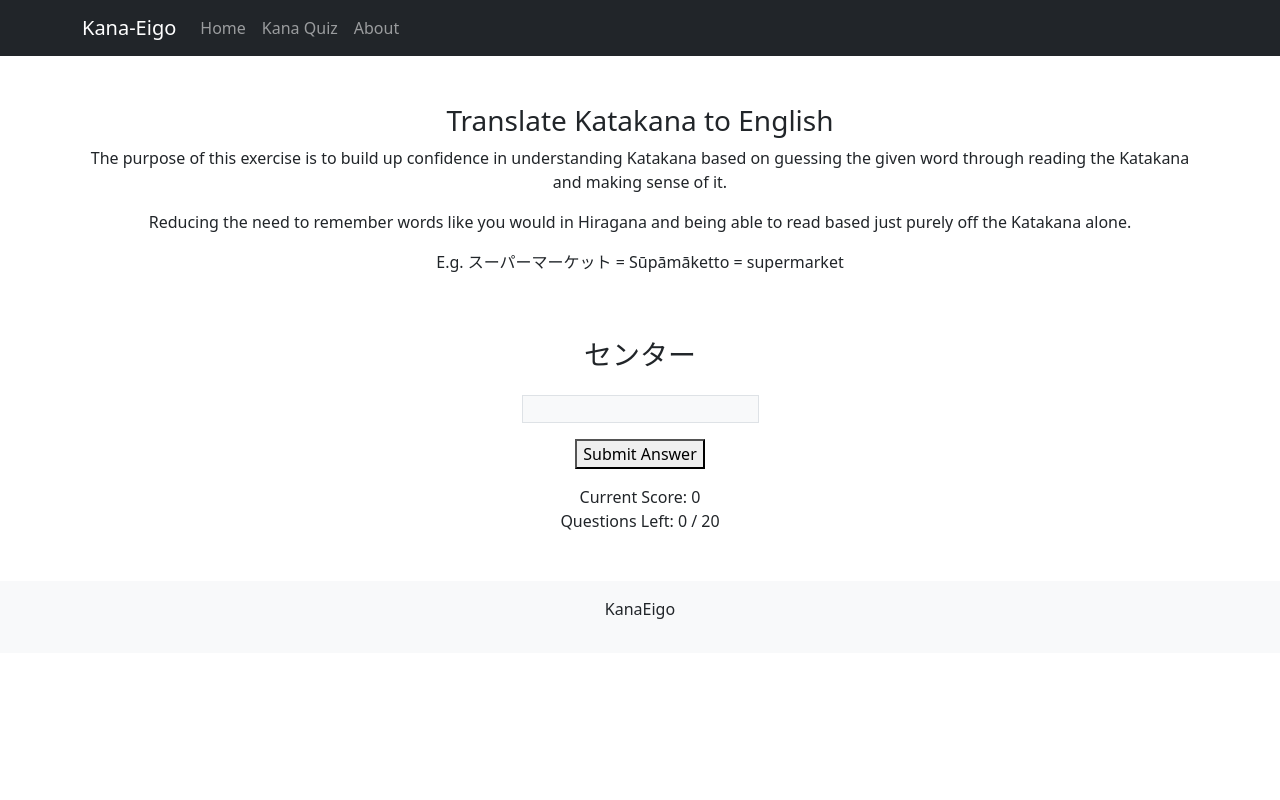
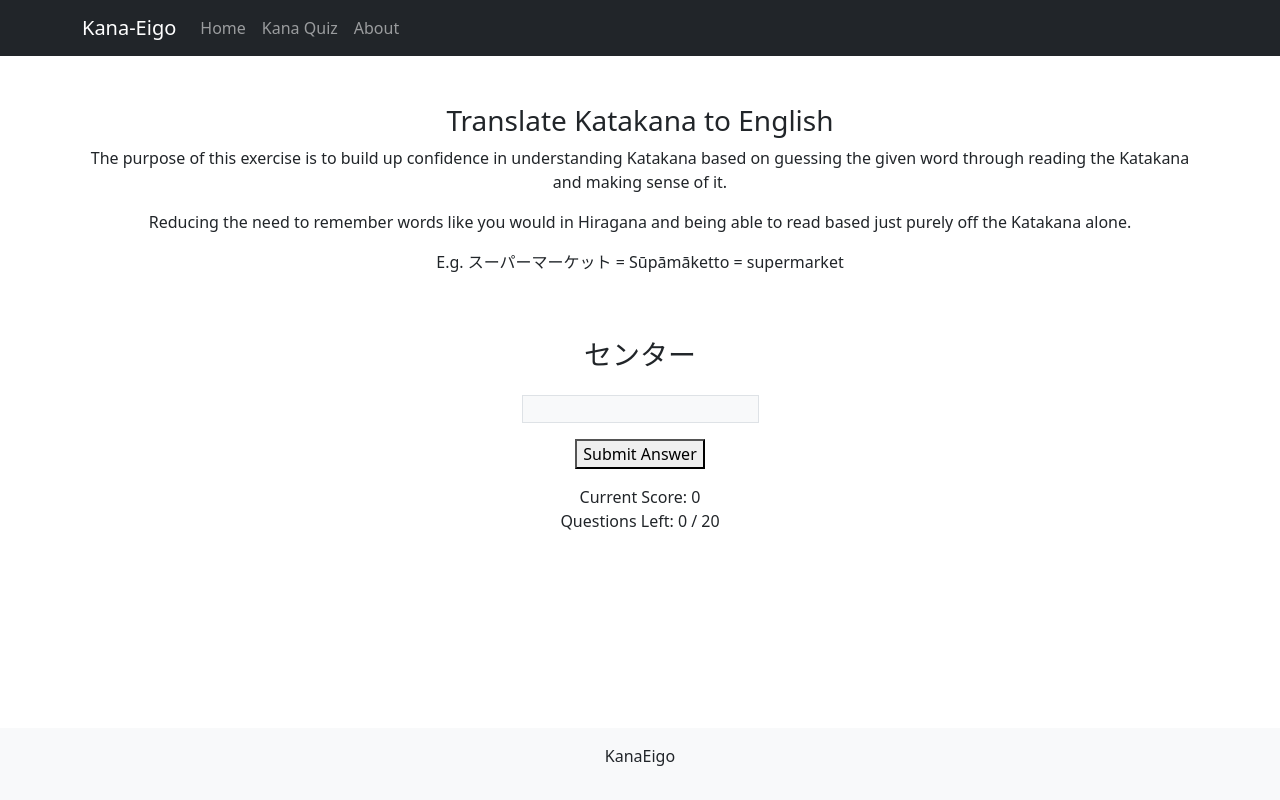
Before and after one commit to chdonncha/kana-eigo, a React (Create React App) app in the folder front-end/: page /kanaquiz in a window 1280 px wide. Built offline with nearby package versions, Linux system fonts and the light colour scheme.

Commit message:
feature - add footer always at bottom of page

```diff
--- a/front-end/src/App.css
+++ b/front-end/src/App.css
@@ -36,3 +36,10 @@
     transform: rotate(360deg);
   }
 }
+
+.flex-wrapper {
+  display: flex;
+  min-height: 100vh;
+  flex-direction: column;
+  justify-content: space-between;
+}
--- a/front-end/src/App.js
+++ b/front-end/src/App.js
@@ -10,15 +10,17 @@ import React from "react";
 function App() {
     return (
         <>
+            <div className="flex-wrapper">
                 <Router>
-                <NavbarComponent />
+                    <NavbarComponent/>
                     <Routes>
                         <Route path="/" element={<Home/>}/>
                         <Route path="/kanaquiz" element={<KanaQuiz/>}/>
                         <Route path="*" element={<ErrorPage/>}/>
                     </Routes>
                 </Router>
-            <FooterComponent />
+                <FooterComponent/>
+            </div>
         </>
     );
 }
--- a/front-end/src/pages/KanaQuiz.js
+++ b/front-end/src/pages/KanaQuiz.js
@@ -20,7 +20,6 @@ function KanaQuiz() {
 
     // TODO: Look into shouldComponentUpdate() to prevent unneeded re-renders
     // TODO: prevent repeated words showing up until reset
-    // TODO: prevent predictive text dropdown
     // TODO: make enter key default to submit when typing
     // TODO: prevent alert pushing button down (have padding there but alert hidden)
     // TODO: add option to play timed version
```
Lines whose indentation alone changed are shown as unchanged.
